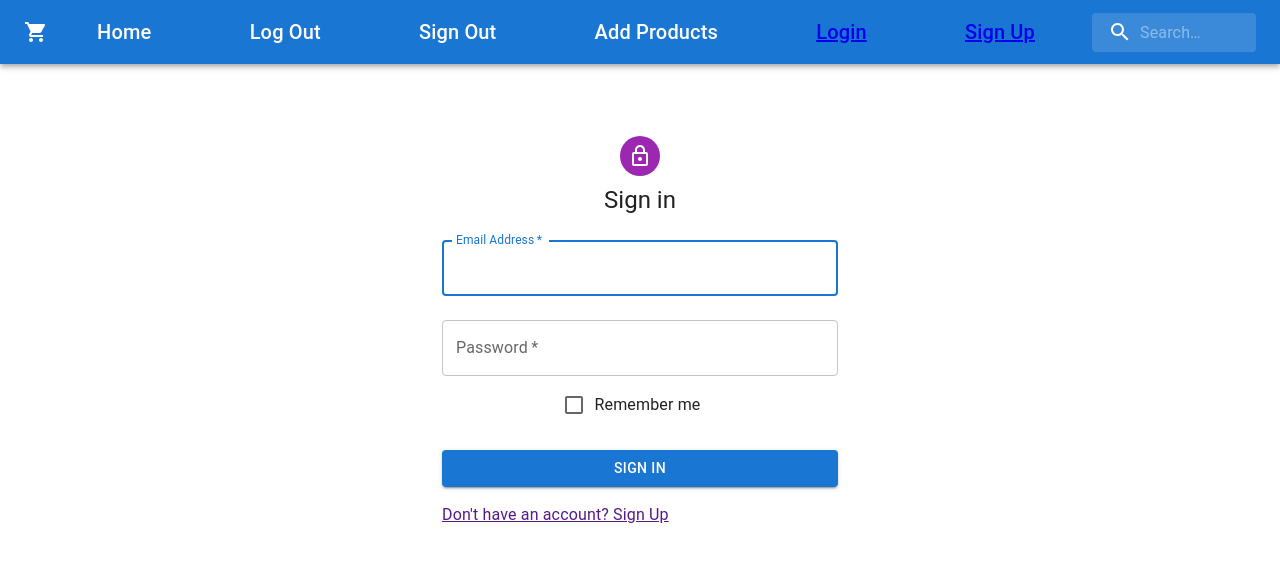
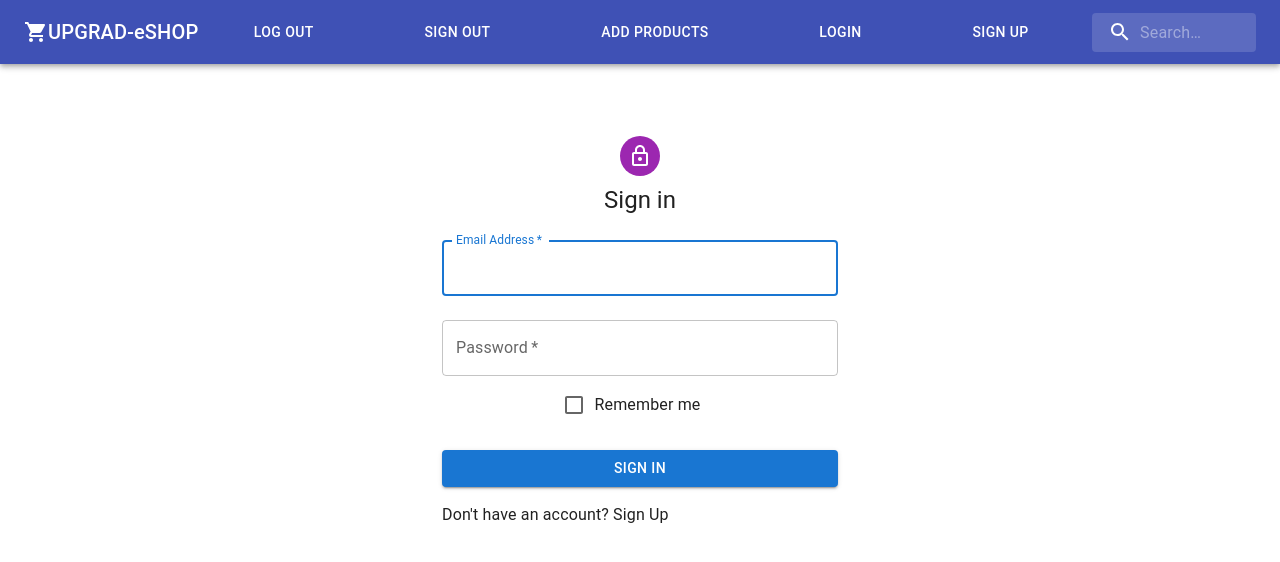
Before and after one commit to lynx6625/eshop, a React (Create React App) app: page /Login in a window 1280 px wide. Shown: the top 562 px of the page. Built offline with nearby package versions, Linux system fonts and the light colour scheme.

Commit message:
upgraded to router v6 and fixed routes

```diff
--- a/package.json
+++ b/package.json
@@ -60,8 +60,9 @@
     "pretty-bytes": "^5.6.0",
     "react": "^18.2.0",
     "react-dom": "^18.2.0",
-    "react-router": "^5.2.0",
-    "react-router-dom": "^5.2.0",
+    "react-router": "^6.22.3",
+    "react-router-dom": "^6.22.3",
+    "react-router-dom-v5-compat": "^6.22.3",
     "resolve-url-loader": "^5.0.0",
     "slash": "^4.0.0",
     "string-length": "^5.0.1",
--- a/src/common/App.js
+++ b/src/common/App.js
@@ -1,19 +1,19 @@
-import logo from './logo.svg';
+
 import './App.css';
-import Navbar from '../components/Navbar/Navbar';
-import { BrowserRouter as Router, Route } from "react-router-dom";
+import { Route, Routes } from "react-router-dom"
 import Login from '../components/Login/Login';
 import Signup from '../components/Signup/Signup';
-import { useHistory as history } from 'react-router-dom';
+
 
 function App() {
   return (
     <div className="App">
-      <Navbar/>
-      <Router history={history}>
-          <Route path='/login' component={Login}/>
-          <Route path='/signup' component={Signup}/>
-      </Router>
+<Routes>
+<Route index element={<Login/>} />
+          <Route path='/Login' element={<Login/>}/>
+          <Route path='/Signup' element={<Signup/>}/>
+          </Routes>
+
     </div>
   );
 }
--- a/src/components/Login/Login.js
+++ b/src/components/Login/Login.js
@@ -11,14 +11,15 @@ import LockOutlinedIcon from '@mui/icons-material/LockOutlined';
 import Typography from '@mui/material/Typography';
 import Container from '@mui/material/Container';
 import { createTheme, ThemeProvider } from '@mui/material/styles';
-import { Link} from 'react-router-dom';
-import { BrowserRouter as Router} from 'react-router-dom';
-
+import { useNavigate } from "react-router-dom";
+import Navbar from '../Navbar/Navbar';
 // TODO remove, this demo shouldn't need to reset the theme.
 
 const defaultTheme = createTheme();
 
 export default function Login() {
+  const navigate = useNavigate();
+
   const handleSubmit = (event) => {
     event.preventDefault();
     const data = new FormData(event.currentTarget);
@@ -29,8 +30,9 @@ export default function Login() {
   };
 
   return (
-    <Router>
+
     <ThemeProvider theme={defaultTheme}>
+      <Navbar/>
       <Container component="main" maxWidth="xs">
         <CssBaseline />
         <Box
@@ -82,17 +84,13 @@ export default function Login() {
               Sign In
             </Button>
             <Grid container>
-              <Grid item>
-                <Link component={Link} to="/Signup">
+              <Grid item onClick={() => {navigate('/Signup')}}>
                   {"Don't have an account? Sign Up"}
-                </Link>
               </Grid>
             </Grid>
-
           </Box>
         </Box>
       </Container>
     </ThemeProvider>
-    </Router>
   );
 }
--- a/src/components/Navbar/Navbar.js
+++ b/src/components/Navbar/Navbar.js
@@ -7,7 +7,8 @@ import Typography from '@mui/material/Typography';
 import InputBase from '@mui/material/InputBase';
 import SearchIcon from '@mui/icons-material/Search';
 import ShoppingCartIcon from '@mui/icons-material/ShoppingCart';
-import {Link} from 'react-router-dom';
+import { useNavigate } from "react-router-dom";
+import Button from '@mui/material/Button';
 
 const Search = styled('div')(({ theme }) => ({
   position: 'relative',
@@ -52,64 +53,44 @@ const StyledInputBase = styled(InputBase)(({ theme }) => ({
 }));
 
 export default function Navbar() {
+  const navigate = useNavigate();
   return (
+
     <Box sx={{ flexGrow: 1 }}>
 
-      <AppBar position="static">
+      <AppBar position="static" sx={{ bgcolor: "#3f51b5" }}>
         <Toolbar>
         <ShoppingCartIcon/>
-          <Typography
+        <Typography
             variant="h6"
             noWrap
             component="div"
+            sx={{ display: { xs: 'none', sm: 'block' } }}
+          >
+           UPGRAD-eSHOP
+          </Typography>
+          <Button color="inherit" sx={{ flexGrow: 1, display: { xs: 'none', sm: 'block' } }}>
+            Log Out
+          </Button>
+          <Button color="inherit" sx={{ flexGrow: 1, display: { xs: 'none', sm: 'block' } }}>
+            Sign Out
+          </Button>
+          <Button color="inherit" sx={{ flexGrow: 1, display: { xs: 'none', sm: 'block' } }}>
+            Add Products
+          </Button>
+          <Button color="inherit"
+          sx={{ flexGrow: 1, display: { xs: 'none', sm: 'block' } }}
+          onClick={() => {navigate('/Login')}}>
+
+            Login
+
+          </Button>
+          <Button color="inherit"
             sx={{ flexGrow: 1, display: { xs: 'none', sm: 'block' } }}
-          >
-            Home
-          </Typography>
-          <Typography
-            variant="h6"
-            noWrap
-            component="div"
-            sx={{ flexGrow: 1, display: { xs: 'none', sm: 'block' } }}
-          >
-            Log Out
-          </Typography>
-          <Typography
-            variant="h6"
-            noWrap
-            component="div"
-            sx={{ flexGrow: 1, display: { xs: 'none', sm: 'block' } }}
-          >
-            Sign Out
-          </Typography>
-          <Typography
-            variant="h6"
-            noWrap
-            component="div"
-            sx={{ flexGrow: 1, display: { xs: 'none', sm: 'block' } }}
-          >
-            Add Products
-          </Typography>
-          <Typography
-          variant="h6"
-          noWrap
-          component="div"
-          sx={{ flexGrow: 1, display: { xs: 'none', sm: 'block' } }}
-        >
-            <Link to="/login">
-            Login
-            </Link>
-          </Typography>
-          <Typography
-            variant="h6"
-            noWrap
-            component="div"
-            sx={{ flexGrow: 1, display: { xs: 'none', sm: 'block' } }}
-          >
-            <Link to="/signup">
+            onClick={() => {navigate('/Signup')}}>
             Sign Up
-            </Link>
-          </Typography>
+
+          </Button>
           <Search>
             <SearchIconWrapper>
               <SearchIcon />
--- a/src/components/Signup/Signup.js
+++ b/src/components/Signup/Signup.js
@@ -5,14 +5,14 @@ import CssBaseline from '@mui/material/CssBaseline';
 import TextField from '@mui/material/TextField';
 import FormControlLabel from '@mui/material/FormControlLabel';
 import Checkbox from '@mui/material/Checkbox';
-import { Link} from 'react-router-dom';
 import Grid from '@mui/material/Grid';
 import Box from '@mui/material/Box';
 import LockOutlinedIcon from '@mui/icons-material/LockOutlined';
 import Typography from '@mui/material/Typography';
 import Container from '@mui/material/Container';
 import { createTheme, ThemeProvider } from '@mui/material/styles';
-
+import { useNavigate } from "react-router-dom";
+import Navbar from '../Navbar/Navbar';
 
 const defaultTheme = createTheme();
 
@@ -25,11 +25,14 @@ export default function SignUp() {
       password: data.get('password'),
     });
   };
+  const navigate = useNavigate();
+  return (
 
-  return (
     <ThemeProvider theme={defaultTheme}>
+      <Navbar/>
       <Container component="main" maxWidth="xs">
         <CssBaseline />
+
         <Box
           sx={{
             marginTop: 8,
@@ -104,10 +107,8 @@ export default function SignUp() {
               Sign Up
             </Button>
             <Grid container justifyContent="flex-end">
-              <Grid item>
-                <Link href="#" variant="body2">
+              <Grid item onClick={() => {navigate('/Login')}}>
                   Already have an account? Sign in
-                </Link>
               </Grid>
             </Grid>
           </Box>
--- a/src/index.js
+++ b/src/index.js
@@ -3,13 +3,18 @@ import ReactDOM from 'react-dom/client';
 import './index.css';
 import App from './common/App';
 import reportWebVitals from './common/reportWebVitals';
-import { BrowserRouter } from 'react-router-dom';
+import { BrowserRouter , Routes, Route} from 'react-router-dom';
 
 const root = ReactDOM.createRoot(document.getElementById('root'));
 root.render(
+  <React.StrictMode>
   <BrowserRouter>
-   <App/>
-   </BrowserRouter>
+    <Routes>
+      <Route path="/*" element={ <App /> }>
+      </Route>
+    </Routes>
+  </BrowserRouter>
+</React.StrictMode>,
   );
 
 reportWebVitals();
```
Also changed, not shown: src/components/Products/Products.js (added), 2 other files (tests, documents, lock files or other folders).
